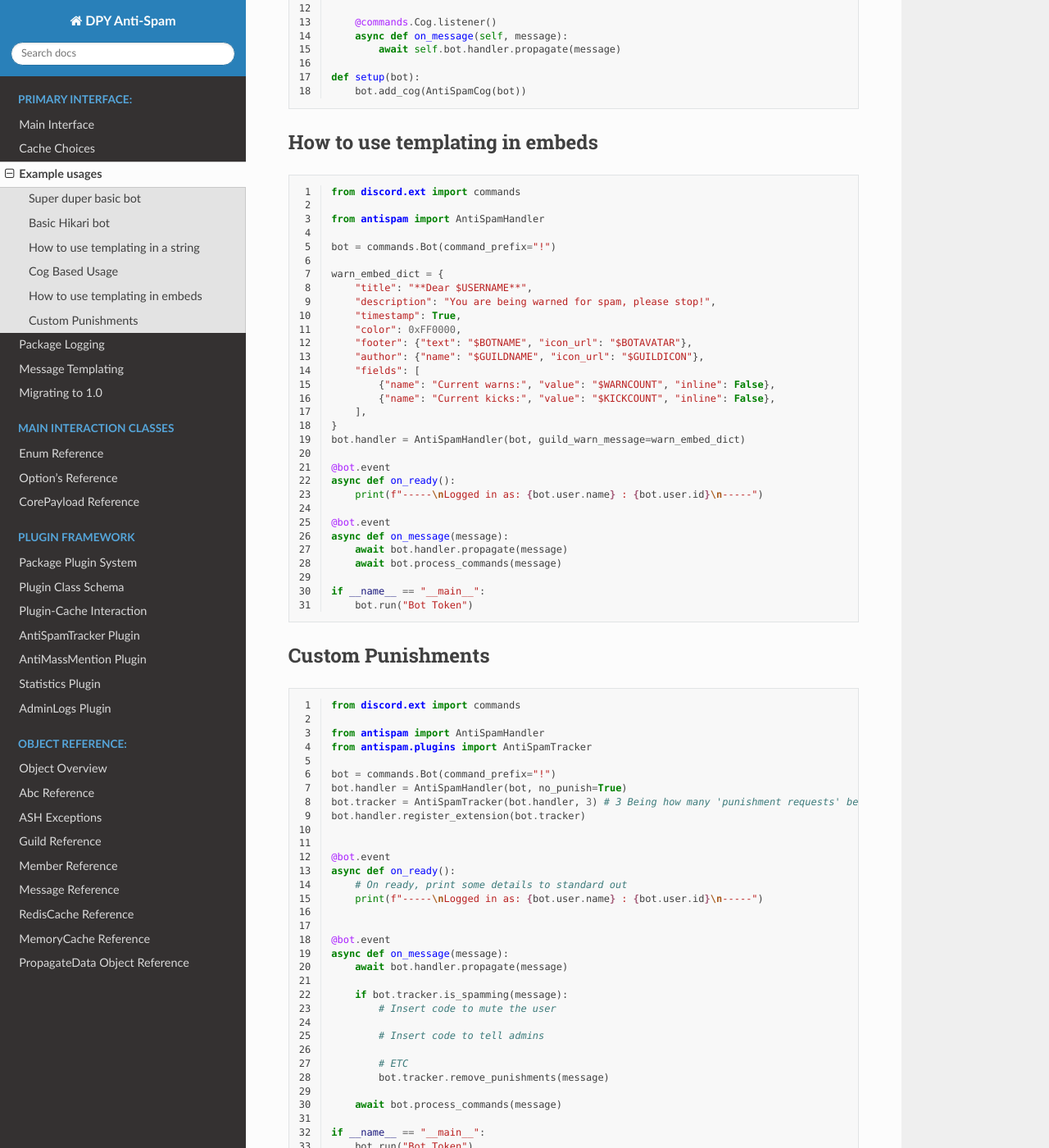
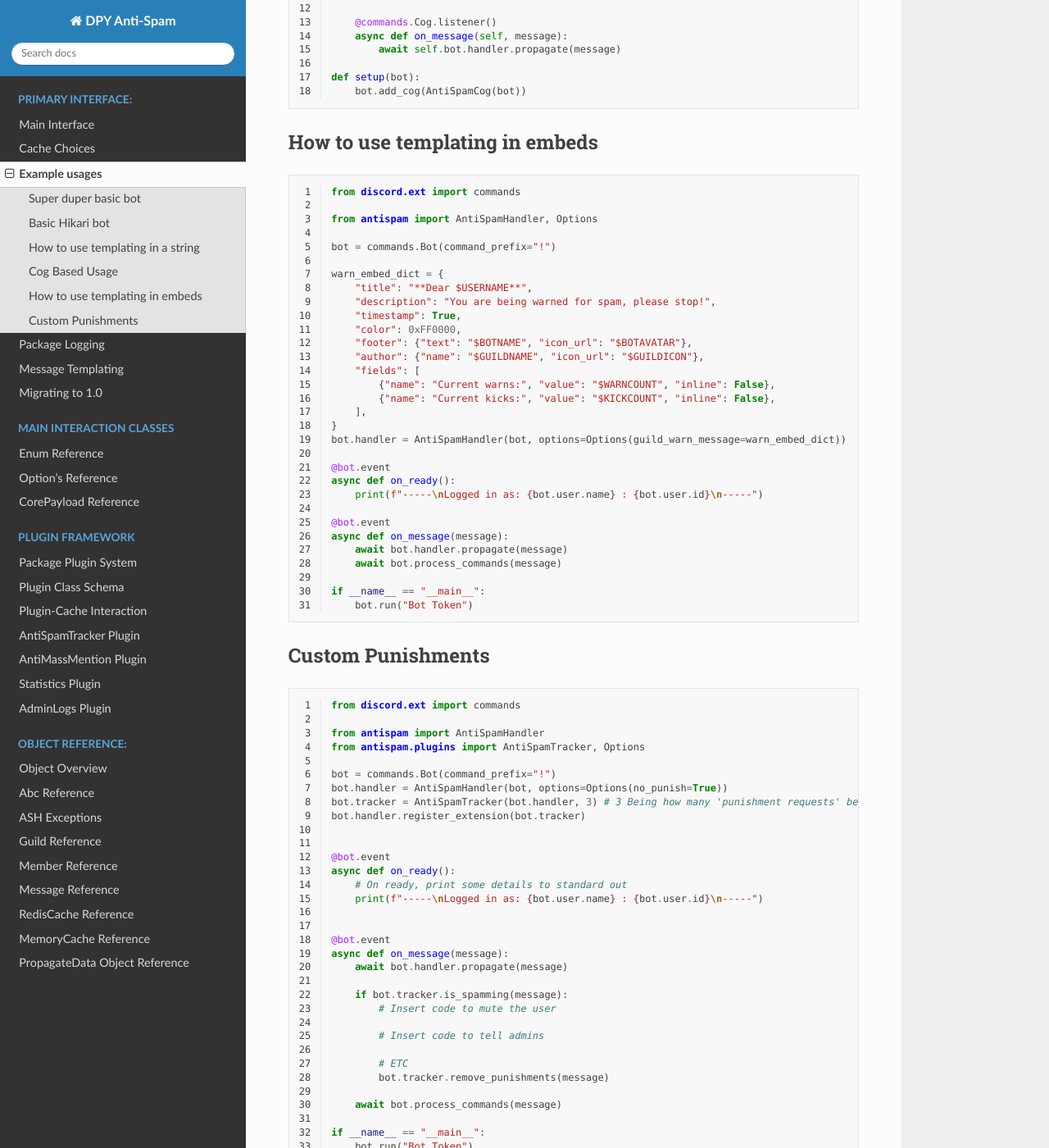
Before and after one commit to Skelmis/Discord-Anti-Spam, a Sphinx documentation site: the page built from docs/modules/main/examples.rst, in a window 1280 px wide and 1400 px high, scrolled down 1735 px. Shown: the whole window at 82% size. Built offline with Sphinx 7.4.7 and the Read the Docs theme 2.0.0, drawn with Linux system fonts in a browser that asks for light colours; some of the changed text lies outside the part shown.

Commit message:
Update examples

```diff
--- a/docs/modules/main/examples.rst
+++ b/docs/modules/main/examples.rst
@@ -67,10 +67,10 @@ How to use templating in a string
 
     from discord.ext import commands
 
-    from antispam import AntiSpamHandler
+    from antispam import AntiSpamHandler, Options
 
     bot = commands.Bot(command_prefix="!")
-    bot.handler = AntiSpamHandler(bot, ban_message="$MENTIONUSER you are hereby banned from $GUILDNAME for spam!")
+    bot.handler = AntiSpamHandler(bot, options=Options(ban_message="$MENTIONUSER you are hereby banned from $GUILDNAME for spam!"))
 
     @bot.event
     async def on_ready():
@@ -119,7 +119,7 @@ How to use templating in embeds
 
     from discord.ext import commands
 
-    from antispam import AntiSpamHandler
+    from antispam import AntiSpamHandler, Options
 
     bot = commands.Bot(command_prefix="!")
 
@@ -135,7 +135,7 @@ How to use templating in embeds
             {"name": "Current kicks:", "value": "$KICKCOUNT", "inline": False},
         ],
     }
-    bot.handler = AntiSpamHandler(bot, guild_warn_message=warn_embed_dict)
+    bot.handler = AntiSpamHandler(bot, options=Options(guild_warn_message=warn_embed_dict))
 
     @bot.event
     async def on_ready():
@@ -159,10 +159,10 @@ Custom Punishments
     from discord.ext import commands
 
     from antispam import AntiSpamHandler
-    from antispam.plugins import AntiSpamTracker
+    from antispam.plugins import AntiSpamTracker, Options
 
     bot = commands.Bot(command_prefix="!")
-    bot.handler = AntiSpamHandler(bot, no_punish=True)
+    bot.handler = AntiSpamHandler(bot, options=Options(no_punish=True))
     bot.tracker = AntiSpamTracker(bot.handler, 3) # 3 Being how many 'punishment requests' before is_spamming returns True
     bot.handler.register_extension(bot.tracker)
 
```
